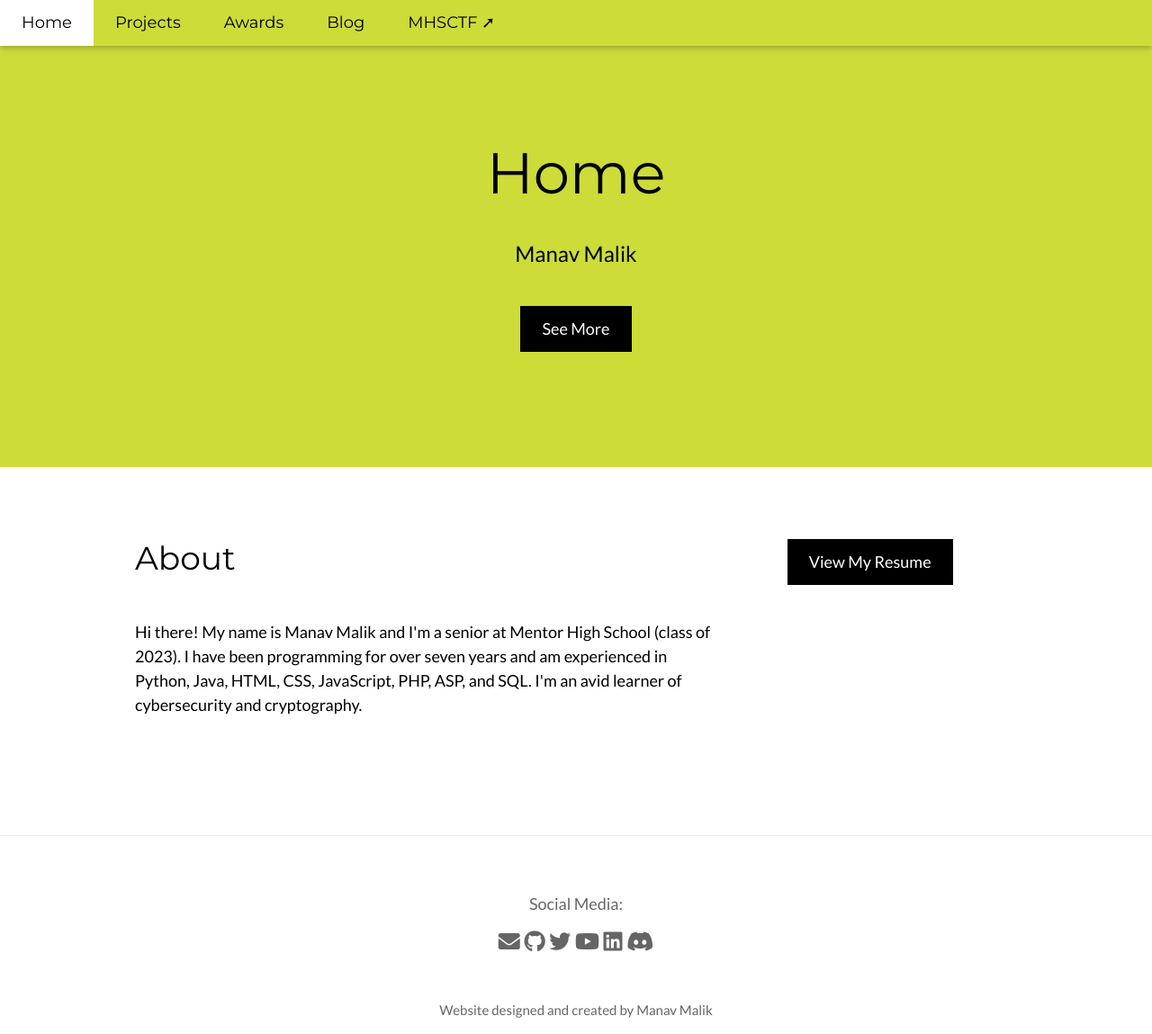
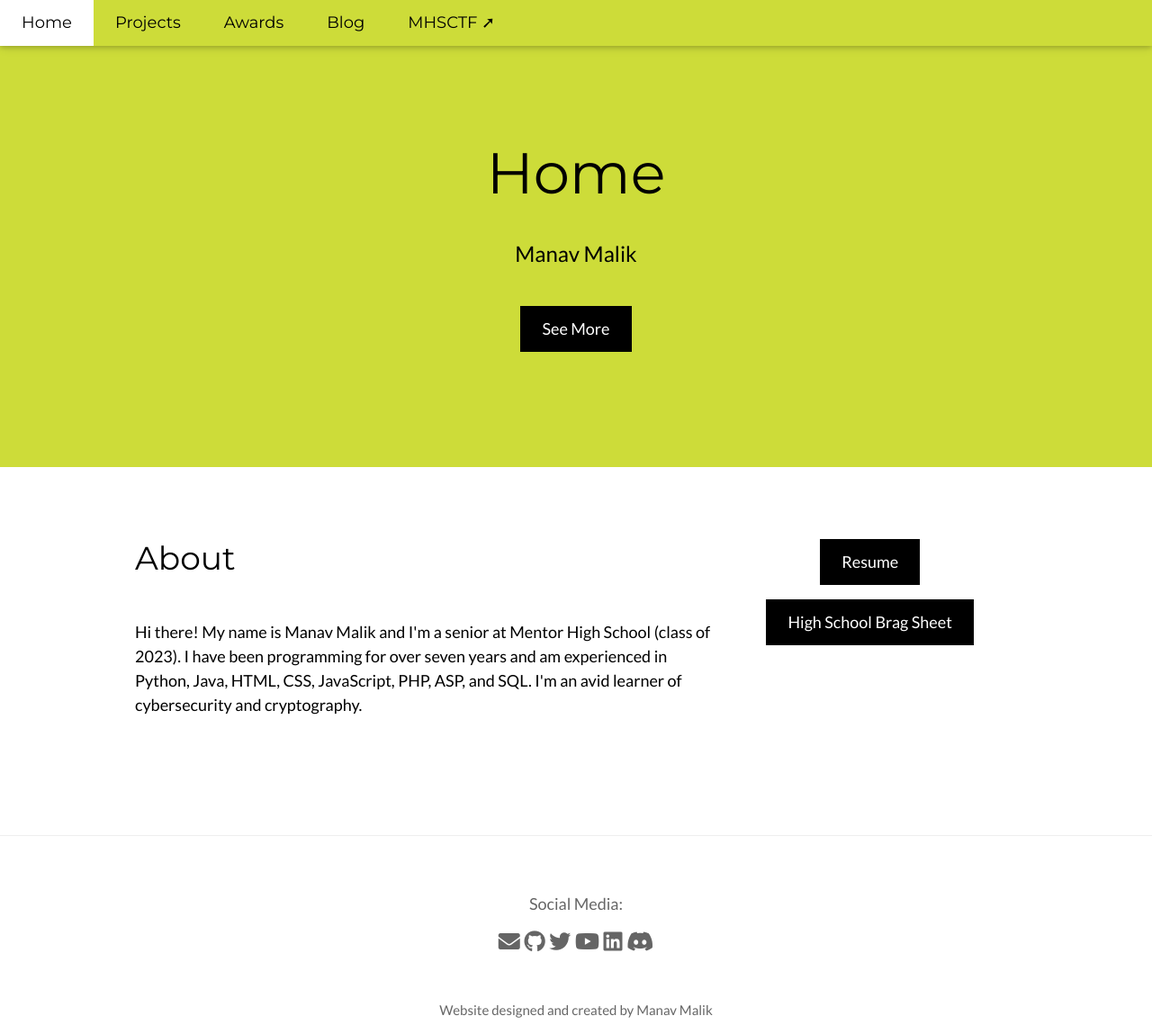
Before and after one commit to 0xmmalik/0xmmalik.github.io, a Jekyll site: the page index.html, which Jekyll copies as it is, in a window 1280 px wide and 1149 px high. Shown: the whole window at 90% size. Built offline with Jekyll 4.4.1, drawn with Linux system fonts in a browser that asks for light colours.

Commit message:
added link to hs brag sheet

```diff
--- a/index.html
+++ b/index.html
@@ -33,7 +33,8 @@
         </div>
 
         <div class="w3-third w3-center">
-            <a class="w3-button w3-black w3-padding-large w3-large w3-margin-top" href="Manav_Malik_Resume.pdf" target="_blank">View My Resume</a>
+            <a class="w3-button w3-black w3-padding-large w3-large w3-margin-top" href="Manav_Malik_Resume.pdf" target="_blank">Resume</a>
+            <a class="w3-button w3-black w3-padding-large w3-large w3-margin-top" href="Manav_Malik_HS_Brag_Sheet.pdf" target="_blank">High School Brag Sheet</a>
         </div>
     </div>
 </div>
```
